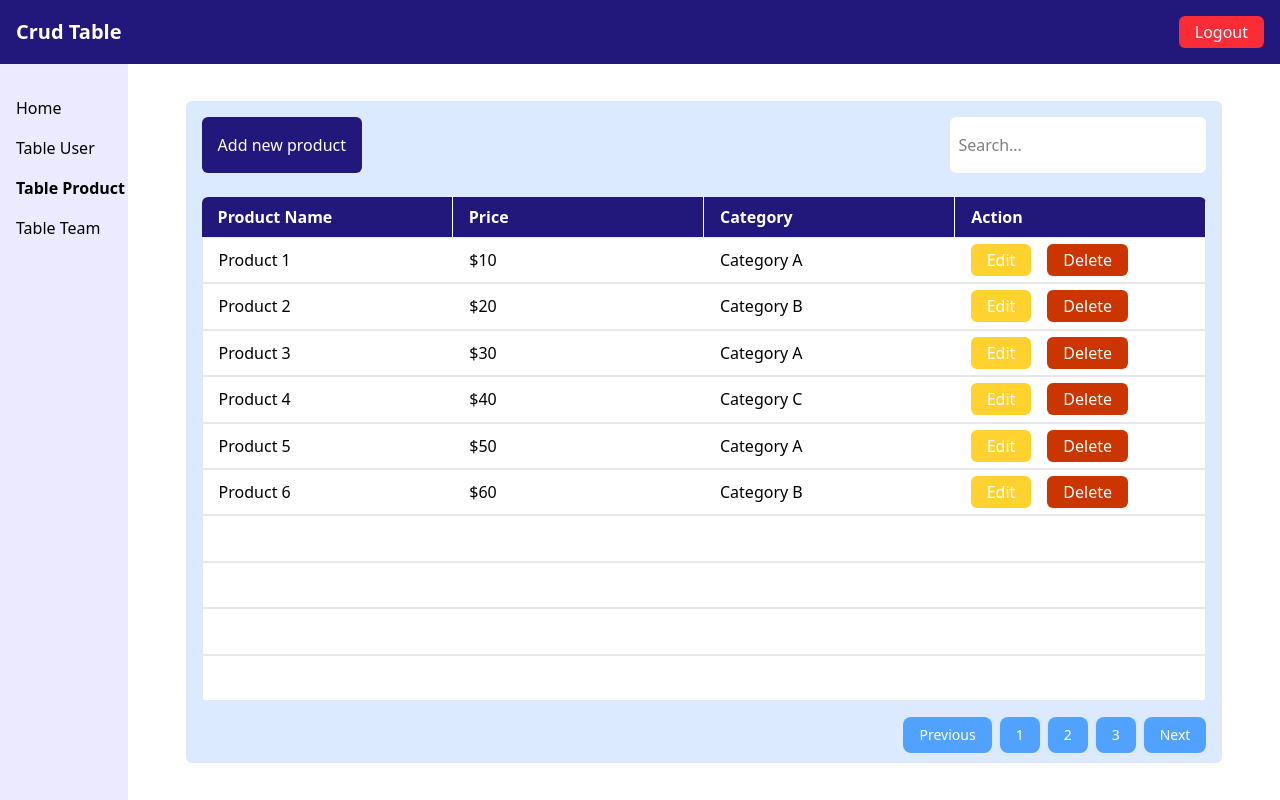
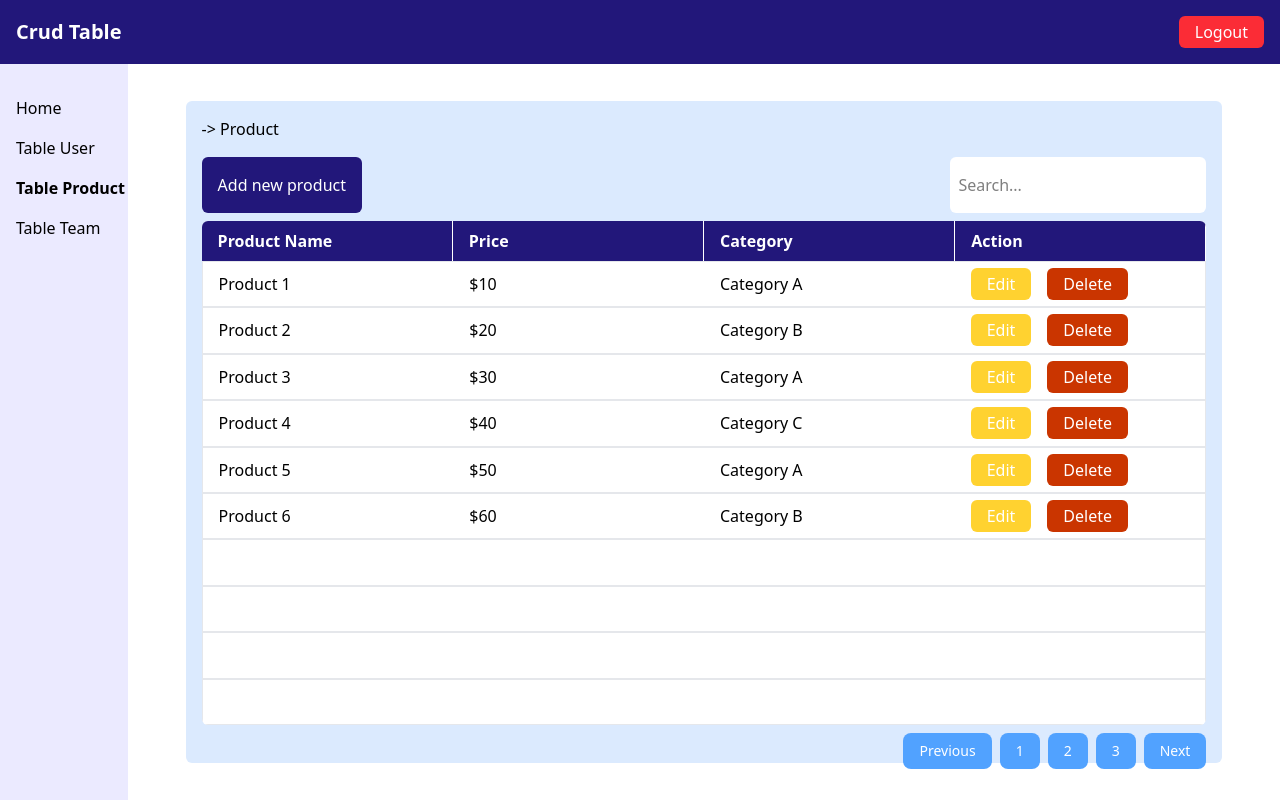
Before and after one commit to rendipilot/vue-dashboard-template, a Vue app: page /product in a window 1280 px wide. Built offline with nearby package versions, Linux system fonts and the light colour scheme; sample sign-in values are in the browser's storage.

Commit message:
add bread

```diff
--- a/src/components/page/Product.vue
+++ b/src/components/page/Product.vue
@@ -1,5 +1,6 @@
 <template>
   <div class="mx-auto my-auto h-9/10 w-9/10 bg-blue-100 rounded-md p-4">
+    <p class="text-black mb-4">-> Product</p>
     <div class="flex justify-between">
       <button class="p-4 rounded-md bg-[#22177A] text-white font-medium">
         Add new product
@@ -11,7 +12,7 @@
         v-model="searchQuery"
       />
     </div>
-    <div class="h-8/10 mt-6 bg-white rounded-md flex flex-col">
+    <div class="h-8/10 mt-2 bg-white rounded-md flex flex-col">
       <table class="min-w-full overflow-hidden rounded-md flex flex-col h-full">
         <thead>
           <tr class="flex bg-[#22177A] text-white">
@@ -56,7 +57,7 @@
         </tbody>
       </table>
     </div>
-    <div class="flex justify-end mt-4">
+    <div class="flex justify-end mt-2">
       <nav aria-label="Pagination">
         <ul class="flex items-center space-x-2">
           <li>
--- a/src/components/page/Team.vue
+++ b/src/components/page/Team.vue
@@ -1,5 +1,6 @@
 <template>
   <div class="mx-auto my-auto h-9/10 w-9/10 bg-blue-100 rounded-md p-4">
+    <p class="text-black mb-4">-> Team</p>
     <div class="flex justify-between">
       <button class="p-4 rounded-md bg-[#22177A] text-white font-medium">
         Add new team
@@ -10,7 +11,7 @@
         class="p-2 rounded-md w-64 bg-white"
       />
     </div>
-    <div class="h-8/10 mt-6 bg-white rounded-md flex flex-col">
+    <div class="h-8/10 mt-2 bg-white rounded-md flex flex-col">
       <table class="min-w-full overflow-hidden rounded-md flex flex-col h-full">
         <thead>
           <tr class="flex bg-[#22177A] text-white">
@@ -43,7 +44,7 @@
         </tbody>
       </table>
     </div>
-    <div class="flex justify-end mt-4">
+    <div class="flex justify-end mt-2">
       <nav aria-label="Pagination">
         <ul class="flex items-center space-x-2">
           <li>
--- a/src/components/page/User.vue
+++ b/src/components/page/User.vue
@@ -1,5 +1,6 @@
 <template>
   <div class="mx-auto my-auto h-9/10 w-9/10 bg-blue-100 rounded-md p-4">
+    <p class="text-black mb-4">-> User</p>
     <div class="flex justify-between">
       <button class="p-4 rounded-md bg-[#22177A] text-white font-medium">
         Add new user
@@ -11,7 +12,7 @@
         v-model="searchQuery"
       />
     </div>
-    <div class="h-8/10 mt-6 bg-white rounded-md flex flex-col">
+    <div class="h-8/10 mt-2 bg-white rounded-md flex flex-col">
       <table class="min-w-full overflow-hidden rounded-md flex flex-col h-full">
         <thead>
           <tr class="flex bg-[#22177A] text-white">
@@ -44,7 +45,7 @@
         </tbody>
       </table>
     </div>
-    <div class="flex justify-end mt-4">
+    <div class="flex justify-end mt-2">
       <nav aria-label="Pagination">
         <ul class="flex items-center space-x-2">
           <li>
```
